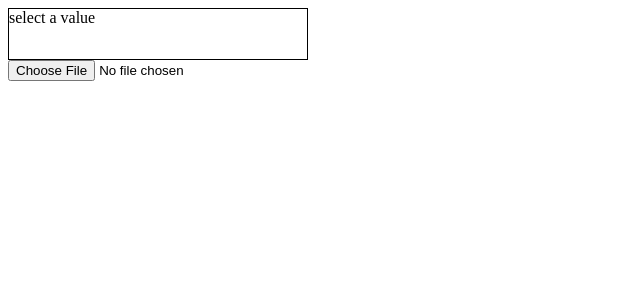
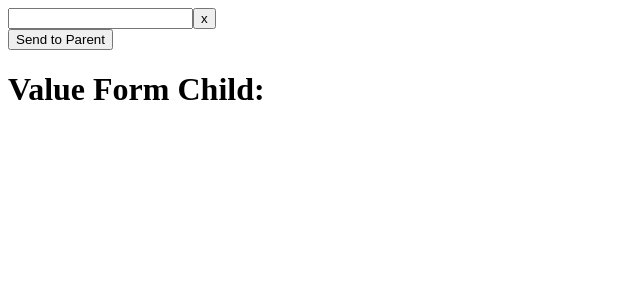
Before and after one commit to Umarkambohh/practice, a Vue app: page / in a window 1280 px wide. Shown: the top 300 px of the page, without its empty margins (0-640 px from the left). Built offline with nearby package versions, Linux system fonts and the light colour scheme.

Commit message:
add selecct filter

```diff
--- a/src/App.vue
+++ b/src/App.vue
@@ -31,25 +31,53 @@ export default defineComponent({
 
 <!-- dropdown start -->
 <template>
-    <select-dropdown />
-    <dropdown />
-    <ImageUpload />
+    <!-- <select-dropdown /> -->
+    <select-filterable :source="countries" @valueToParent="recivedFromChild" />
+    <h1>Value Form Child: {{ recivedValue }}</h1>
+    <!-- <dropdown /> -->
+    <!-- <ImageUpload /> -->
 </template>
 <script>
 import { defineComponent, ref } from "vue";
-import SelectDropdown from "./components/SelectDropdown.vue";
-import Dropdown from "./components/Dropdown.vue";
-import ImageUpload from "./components/ImageUpload.vue";
+// import SelectDropdown from "@/components/SelectDropdown.vue";
+import SelectFilterable from "@/components/SelectFilterable.vue";
+// import Dropdown from "./components/Dropdown.vue";
+// import ImageUpload from "./components/ImageUpload.vue";
 
 export default defineComponent({
     name: "Parent",
     components: {
-        SelectDropdown,
-        Dropdown,
-        ImageUpload,
+        // SelectDropdown,
+        SelectFilterable,
+        // Dropdown,
+        // ImageUpload,
     },
     setup() {
-        return {}
+        const recivedValue = ref('');
+
+        const countries = ref([
+            {
+                name:'algeria',
+            },
+            {
+                name:'pakistan',
+            },
+            {
+                name:'america',
+            },
+            {
+                name:'india',
+            },
+        ])
+
+        const recivedFromChild = (value) => {
+            recivedValue.value = value;``
+        }
+        return {
+            countries,
+            recivedValue,
+            recivedFromChild,
+        }
     }
 })
 
--- /dev/null
+++ b/src/components/SelectFilterable.vue
@@ -0,0 +1,70 @@
+<template>
+    <div>
+        <!-- Use @input event to detect changes in the input field -->
+        <input type="text" v-model="search" @input="handleInputChange">
+        <button @click="emptyField">x</button>
+        <ul v-show="searchResults.length && isOpen">
+            <li v-for="s in searchResults" :key="s.name" @click="setSearchItem(s.name)">{{ s.name }}</li>
+        </ul>
+    </div>
+
+    <button @click="sendToParent">Send to Parent</button>
+</template>
+
+<script>
+import { ref, computed } from 'vue';
+
+export default {
+    props: {
+        source: {
+            type: Array,
+            required: true
+        }
+    },
+    emits: ['valueToParent'],
+    setup(props, { emit }) {
+        const search = ref('');
+        const isOpen = ref(true);
+
+        const searchResults = computed(() => {
+            if (search.value === '') {
+                return [];
+            }
+
+            return props.source.filter((item) => {
+                return item.name.toLowerCase().includes(search.value.toLowerCase());
+            });
+        });
+
+        const setSearchItem = (select) => {
+            search.value = select;
+            isOpen.value = false;
+        };
+
+        const sendToParent = () => {
+            emit('valueToParent', search.value);
+        };
+
+        const handleInputChange = () => {
+            if (search.value === '') {
+                isOpen.value = true;
+            }
+        };
+
+        const emptyField = () => {
+            search.value = ""
+            isOpen.value = true;
+        }
+
+        return {
+            search,
+            searchResults,
+            setSearchItem,
+            sendToParent,
+            isOpen,
+            handleInputChange,
+            emptyField,
+        };
+    }
+};
+</script>
```
